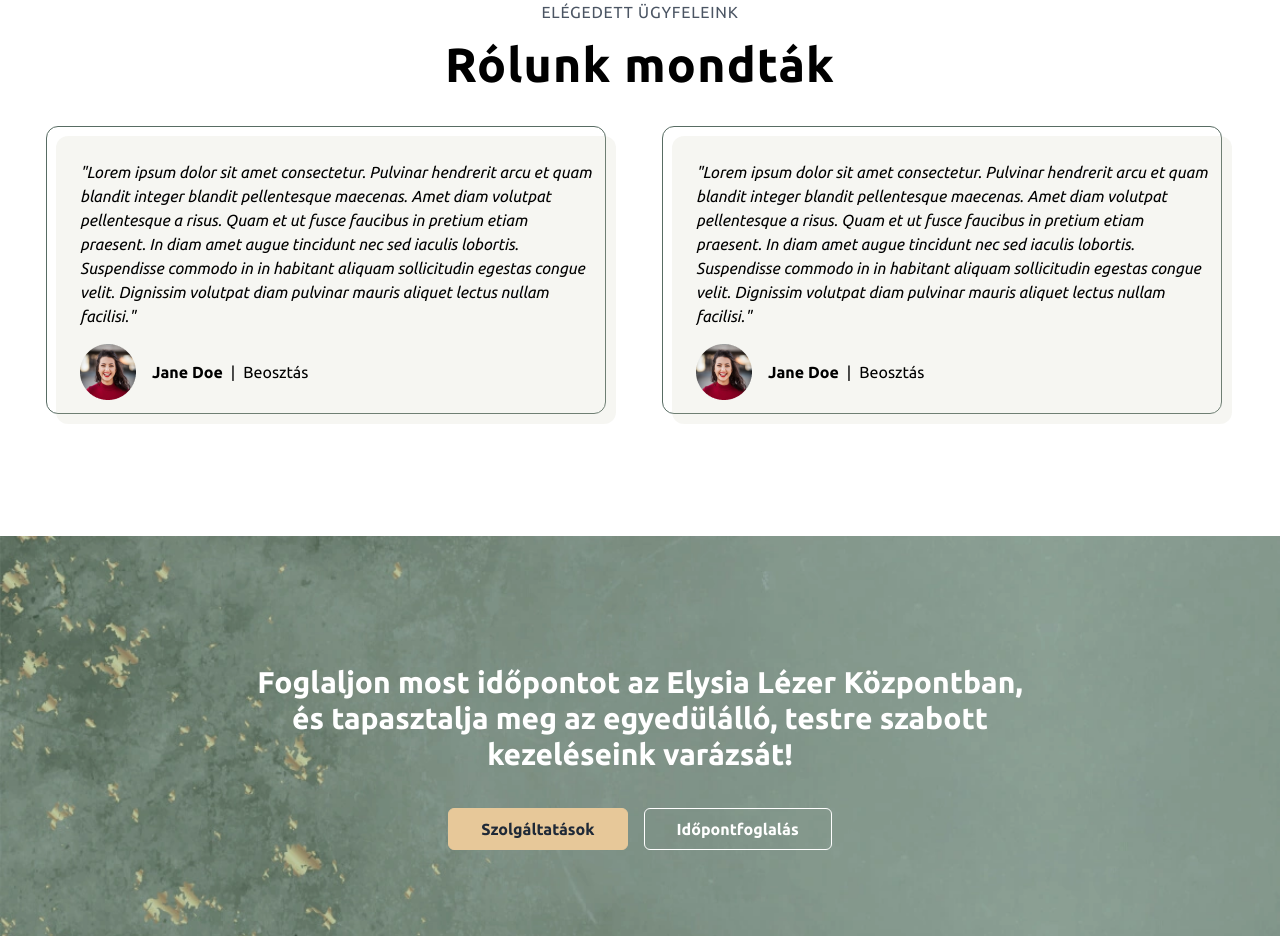
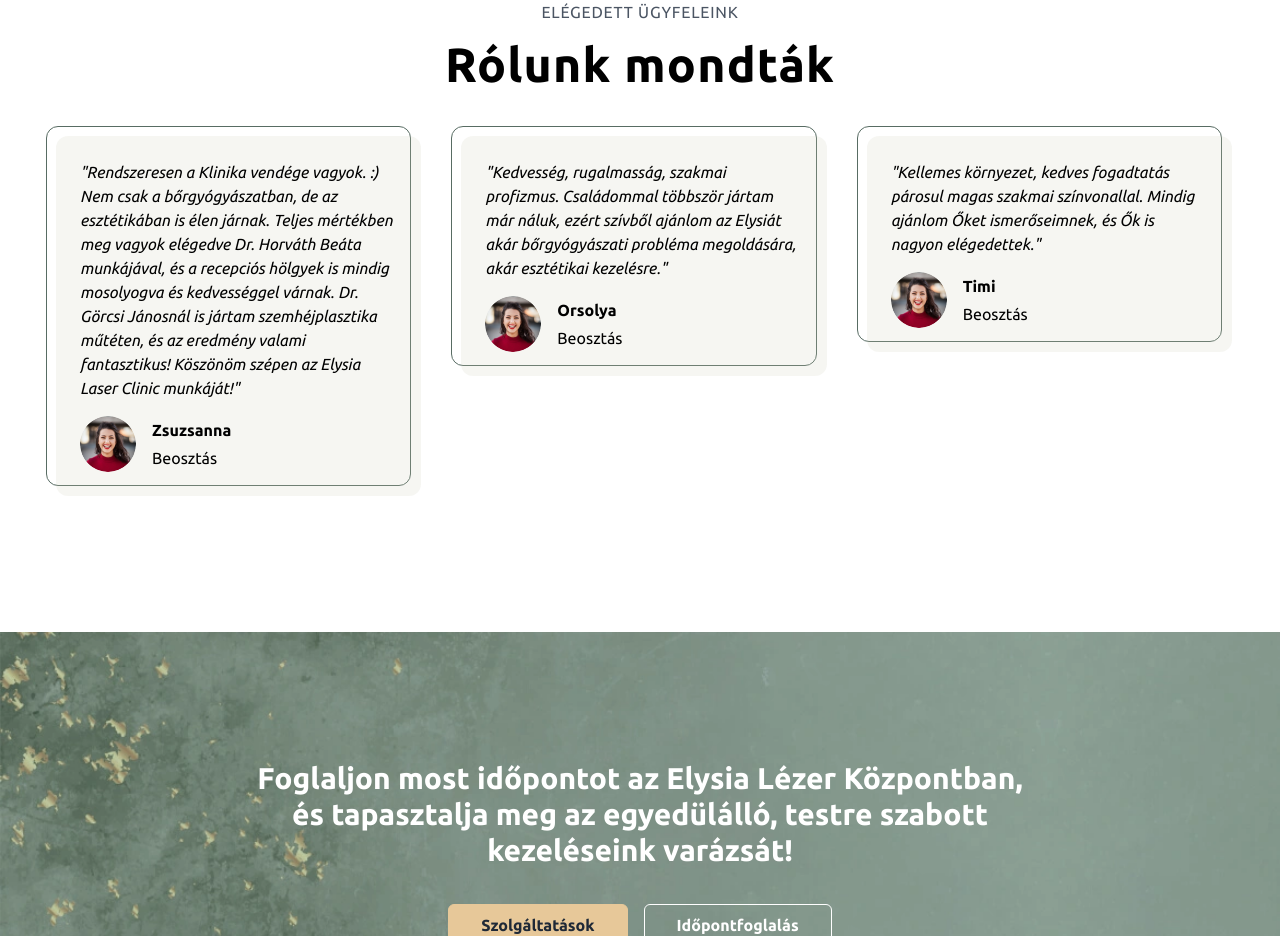
Before and after one commit to omgzsa/elysia-app, a Vue app in the folder frontend/: page / in a window 1280 px wide. Shown: the part 3040-3976 px from the top of the page. Built offline with nearby package versions, Linux system fonts and the light colour scheme; no server answers.

Commit message:
real copy to testimonials

```diff
--- a/frontend/src/components/home/HomeTestimonials.vue
+++ b/frontend/src/components/home/HomeTestimonials.vue
@@ -11,41 +11,68 @@ defineProps({
       <span class="subheading">elégedett ügyfeleink</span>
       <h2>{{ title }}</h2>
     </div>
-    <div class="grid grid-cols-1 md:grid-cols-2 gap-6 md:gap-12">
-      <div class="ml-2 p-6 bg-primary-200 rounded-xl shadow-border">
+    <div
+      class="[column-fill:_balance] sm:columns-2 sm:gap-6 lg:columns-3 lg:gap-8"
+    >
+      <div
+        class="mb-8 sm:break-inside-avoid ml-2 p-6 bg-primary-200 rounded-xl shadow-border flex flex-col"
+      >
         <p class="italic mb-4">
-          "Lorem ipsum dolor sit amet consectetur. Pulvinar hendrerit arcu et
-          quam blandit integer blandit pellentesque maecenas. Amet diam volutpat
-          pellentesque a risus. Quam et ut fusce faucibus in pretium etiam
-          praesent. In diam amet augue tincidunt nec sed iaculis lobortis.
-          Suspendisse commodo in in habitant aliquam sollicitudin egestas congue
-          velit. Dignissim volutpat diam pulvinar mauris aliquet lectus nullam
-          facilisi."
+          "Rendszeresen a Klinika vendége vagyok. :) Nem csak a
+          bőrgyógyászatban, de az esztétikában is élen járnak. Teljes mértékben
+          meg vagyok elégedve Dr. Horváth Beáta munkájával, és a recepciós
+          hölgyek is mindig mosolyogva és kedvességgel várnak. Dr. Görcsi
+          Jánosnál is jártam szemhéjplasztika műtéten, és az eredmény valami
+          fantasztikus! Köszönöm szépen az Elysia Laser Clinic munkáját!"
         </p>
-        <div class="flex flex-row gap-4 items-center">
-          <img src="../../assets/images/rolunk_pic.jpg" alt="" />
-          <div class="flex gap-2 items-center">
-            <p class="font-bold">Jane Doe</p>
-            |
+        <div class="flex gap-4 items-center">
+          <img
+            src="../../assets/images/rolunk_pic.jpg"
+            alt=""
+            class="w-14 h-14 rounded-full object-cover"
+          />
+          <div class="text-sm space-y-1">
+            <p class="font-bold">Zsuzsanna</p>
             <p>Beosztás</p>
           </div>
         </div>
       </div>
-      <div class="ml-2 p-6 bg-primary-200 rounded-xl shadow-border">
+      <div
+        class="mb-8 sm:break-inside-avoid ml-2 p-6 bg-primary-200 rounded-xl shadow-border flex flex-col"
+      >
         <p class="italic mb-4">
-          "Lorem ipsum dolor sit amet consectetur. Pulvinar hendrerit arcu et
-          quam blandit integer blandit pellentesque maecenas. Amet diam volutpat
-          pellentesque a risus. Quam et ut fusce faucibus in pretium etiam
-          praesent. In diam amet augue tincidunt nec sed iaculis lobortis.
-          Suspendisse commodo in in habitant aliquam sollicitudin egestas congue
-          velit. Dignissim volutpat diam pulvinar mauris aliquet lectus nullam
-          facilisi."
+          "Kedvesség, rugalmasság, szakmai profizmus. Családommal többször
+          jártam már náluk, ezért szívből ajánlom az Elysiát akár bőrgyógyászati
+          probléma megoldására, akár esztétikai kezelésre."
         </p>
-        <div class="flex flex-row gap-4 items-center">
-          <img src="../../assets/images/rolunk_pic.jpg" alt="" />
-          <div class="flex gap-2 items-center">
-            <p class="font-bold">Jane Doe</p>
-            |
+        <div class="flex gap-4 items-center">
+          <img
+            src="../../assets/images/rolunk_pic.jpg"
+            alt=""
+            class="w-14 h-14 rounded-full object-cover"
+          />
+          <div class="text-sm space-y-1">
+            <p class="font-bold">Orsolya</p>
+            <p>Beosztás</p>
+          </div>
+        </div>
+      </div>
+      <div
+        class="mb-8 sm:break-inside-avoid ml-2 p-6 bg-primary-200 rounded-xl shadow-border flex flex-col"
+      >
+        <p class="italic mb-4">
+          "Kellemes környezet, kedves fogadtatás párosul magas szakmai
+          színvonallal. Mindig ajánlom Őket ismerőseimnek, és Ők is nagyon
+          elégedettek."
+        </p>
+        <div class="flex gap-4 items-center">
+          <img
+            src="../../assets/images/rolunk_pic.jpg"
+            alt=""
+            class="w-14 h-14 rounded-full object-cover"
+          />
+          <div class="text-sm space-y-1">
+            <p class="font-bold">Timi</p>
             <p>Beosztás</p>
           </div>
         </div>
```
